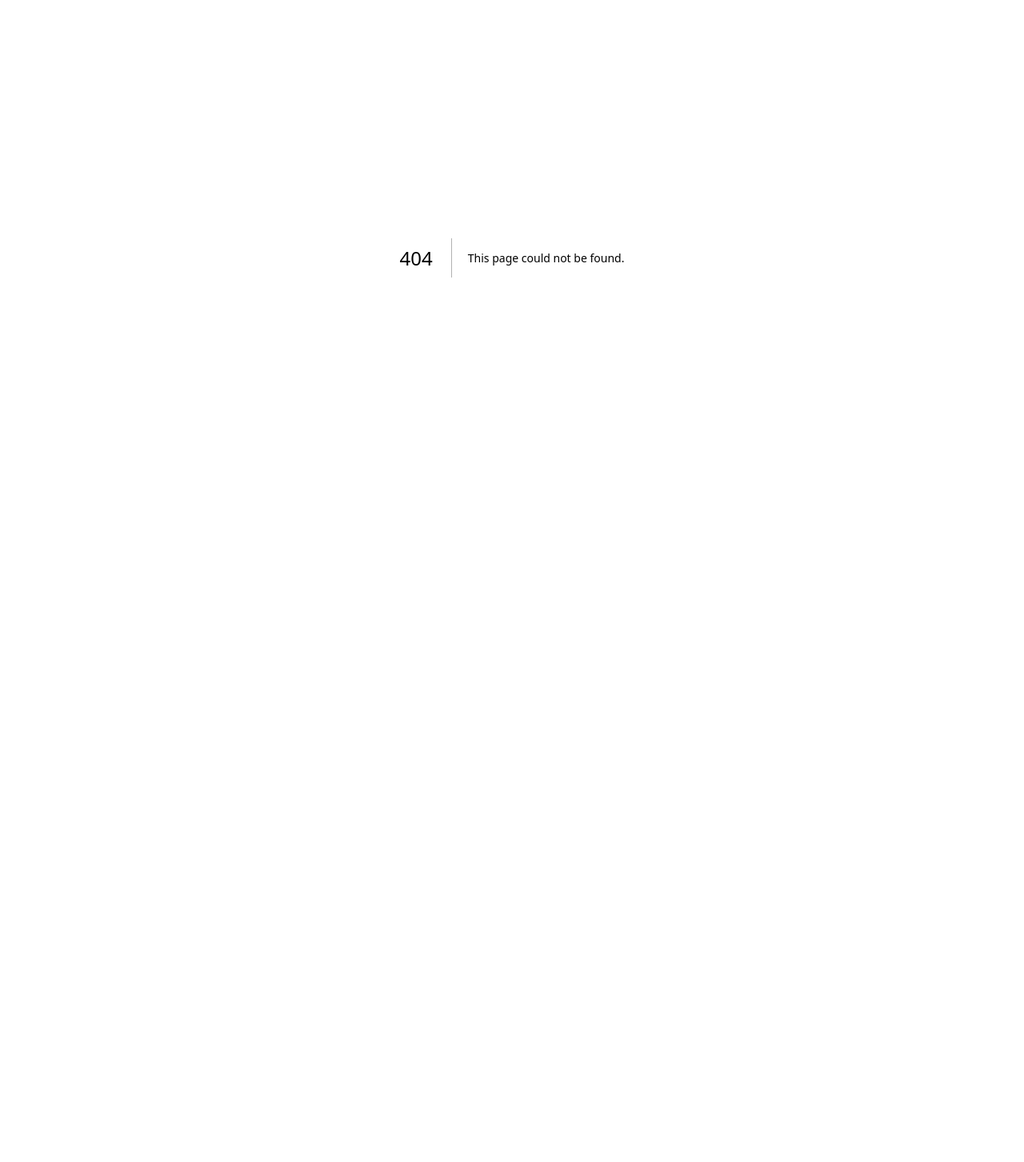
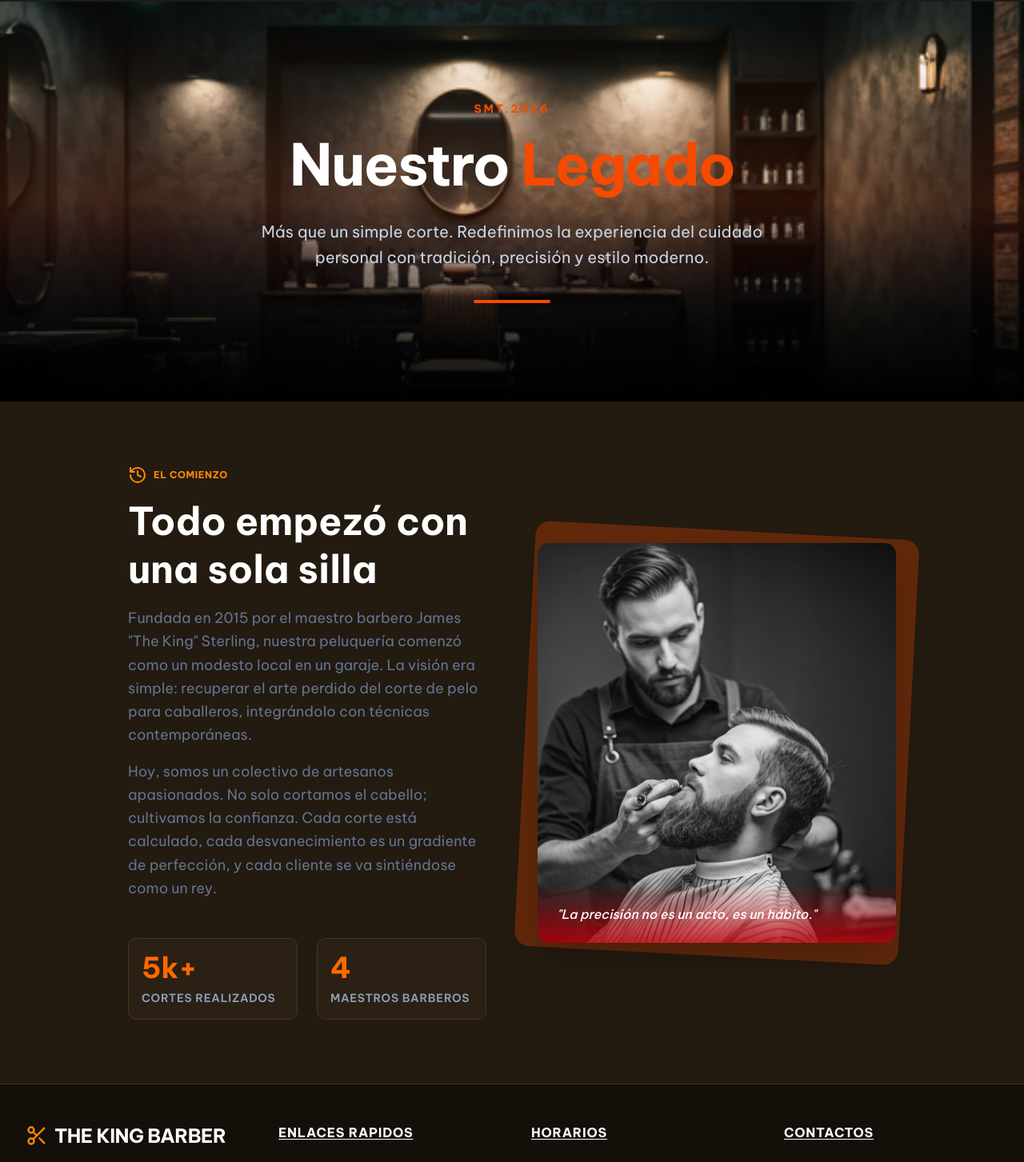
Before and after one commit to NickyRDX/The-King-Barber, a Next.js app: page /nosotros in a window 1280 px wide. Before the commit this address had no page. Shown: the part 78-1531 px from the top of the page at 80% size. Before the commit the page ends 800 px from the top, so only its background shows below. Built offline with nearby package versions, Linux system fonts and the light colour scheme.

Commit message:
empenzamos a realizar la pagina de sobre nosotros

```diff
--- a/app/(routes)/(inicio)/components/Footer/Footer.tsx
+++ b/app/(routes)/(inicio)/components/Footer/Footer.tsx
@@ -6,10 +6,10 @@ import { Facebook, Instagram, LocationEdit, PhoneCall } from 'lucide-react';
 export default function Footer() {
   return (
     <footer className="bg-[#150f09] border-t border-[#493622] py-12">
-      <section className="max-w-7xl mx-auto px-4 sm:px-6 lg:px-8">
+      <section className="max-w-7xl mx-auto px-2 sm:px-6 lg:px-8">
         <div className="grid grid-cols-1 md:grid-cols-4 gap-12 mb-12">
           <div className="col-span-1 md:col-span-1">
-            <div className="flex items-center-safe gap-2 mb-6">
+            <div className="flex items-center-safe mb-6">
               <Logo />
             </div>
             <p className="text-slate-500 text-sm leading-relaxed">
--- a/app/(routes)/(inicio)/components/Logo/Logo.tsx
+++ b/app/(routes)/(inicio)/components/Logo/Logo.tsx
@@ -5,7 +5,7 @@ export default function Logo() {
   return (
     <Link href={`/`} className='flex gap-x-2 items-center'>
       <Scissors className='text-orange-400' size={28} />
-      <h1 className='uppercase font-bold text-2xl whitespace-nowrap tracking-tight text-white'>the king barber</h1>
+      <h1 className='uppercase font-bold text-2xl text-wrap tracking-tight text-white'>the king barber</h1>
     </Link>
   )
 }
--- /dev/null
+++ b/app/(routes)/contacto/page.tsx
@@ -0,0 +1,12 @@
+import React from "react";
+import Navegacion from "../(inicio)/components/Navegacion/Navegacion";
+import Footer from "../(inicio)/components/Footer/Footer";
+
+export default function ContactoPage() {
+  return (
+    <>
+      <Navegacion />
+      <Footer/>
+    </>
+  );
+}
--- /dev/null
+++ b/app/(routes)/nosotros/page.tsx
@@ -0,0 +1,126 @@
+"use client";
+import Navegacion from "../(inicio)/components/Navegacion/Navegacion";
+import Footer from "../(inicio)/components/Footer/Footer";
+import { History } from "lucide-react";
+import { useEffect, useState } from "react";
+import barberoEnAccion from "@/public/images/previewAction.png";
+import Image from "next/image";
+export default function NosotrosPage() {
+  const [realizados, setRealizados] = useState<number>(0);
+  const [barber, setBarber] = useState<number>(0);
+
+  useEffect(() => {
+    const intervalo = setInterval(() => {
+      setRealizados((prev) => {
+        // "prev" es el valor más actual del contador "realizados" justo cuando el intervalo corre.
+        // Si todavía es menor que 10, sube en 1. Si ya es 10, se queda igual.
+        if (prev < 10) {
+          return prev + 1;
+        }
+        return prev;
+      });
+    }, 1000);
+    // Limpia el intervalo al desmontar el componente
+    return () => clearInterval(intervalo);
+  }, []);
+  useEffect(() => {
+    const intervalo2 = setInterval(() => {
+      setBarber((prev2) => {
+        if (prev2 < 8) {
+          return prev2 + 1;
+        }
+        return prev2;
+      });
+    }, 1200);
+    return () => clearInterval(intervalo2);
+  }, []);
+  return (
+    <>
+      <Navegacion />
+      <main className="grow">
+        <section className="relative h-[500px] flex items-center-safe justify-center-safe py-20 px-4">
+          <div
+            className="absolute inset-0 bg-cover bg-center z-0"
+            style={{ backgroundImage: "url('/images/heroImagen2.png')" }}
+          />
+          <div className="absolute inset-0 bg-linear-to-t from-black via-orange-700/20 to-transparent z-10" />
+          <div className="relative z-20 flex flex-col items-center-safe text-center gap-6 max-w-3xl mx-auto animate-fade-in-up">
+            <span className="text-pretty text-primary font-bold tracking-[0.2em] uppercase text-sm">
+              SMT.2026
+            </span>
+            <h2 className="text-5xl md:text-7xl font-black tracking-tight text-white mb-2">
+              Nuestro <span className="text-primary">Legado</span>
+            </h2>
+            <p className="text-lg md:text-xl text-slate-300 font-light leading-relaxed max-w-2xl">
+              Más que un simple corte. Redefinimos la experiencia del cuidado
+              personal con tradición, precisión y estilo moderno.
+            </p>
+            <div className="w-24 h-1 bg-primary rounded-full mt-3" />
+          </div>
+        </section>
+        <section className="py-20 px-6 md:px-16 lg:px-40">
+          <div className="max-w-6xl mx-auto grid grid-cols-1 lg:grid-cols-2 gap-16 items-center-safe">
+            <div className="flex flex-col gap-8 order-2 lg:order-1">
+              <div className="flex flex-col gap-4">
+                <div className="flex items-center gap-2 text-orange-400 font-bold uppercase tracking-wider text-xs">
+                  <History />
+                  <span>El comienzo</span>
+                </div>
+                <h2 className="text-4xl md:text-5xl font-bold leading-tight text-white">
+                  Todo empezó con una sola silla
+                </h2>
+                <p className="text-slate-500 text-lg leading-relaxed">
+                  Fundada en 2015 por el maestro barbero James "The King"
+                  Sterling, nuestra peluquería comenzó como un modesto local en
+                  un garaje. La visión era simple: recuperar el arte perdido del
+                  corte de pelo para caballeros, integrándolo con técnicas
+                  contemporáneas.
+                </p>
+                <p className="text-slate-500 text-lg leading-relaxed">
+                  Hoy, somos un colectivo de artesanos apasionados. No solo
+                  cortamos el cabello; cultivamos la confianza. Cada corte está
+                  calculado, cada desvanecimiento es un gradiente de perfección,
+                  y cada cliente se va sintiéndose como un rey.
+                </p>
+              </div>
+              <div className="grid grid-cols-2 gap-6 mt-4">
+                <div className="flex flex-col gap-2 p-4 rounded-lg bg-[#342618]/50 border border-[#493622]">
+                  <span className="text-4xl font-black text-orange-500">
+                    {realizados}k+
+                  </span>
+                  <span className="text-sm text-slate-400 uppercase tracking-wider font-semibold">
+                    Cortes Realizados
+                  </span>
+                </div>
+                <div className="flex flex-col gap-2 p-4 rounded-lg bg-[#342618]/50 border border-[#493622]">
+                  <span className="text-4xl font-black text-orange-500">
+                    {barber}
+                  </span>
+                  <span className="text-sm text-slate-400 uppercase tracking-wider font-semibold">
+                    Maestros Barberos
+                  </span>
+                </div>
+              </div>
+            </div>
+            <div className="order-1 lg:order-2 group relative">
+              <div className="absolute -inset-4 bg-primary/30 rounded-2xl rotate-3 group-hover:rotate-6 transition-transform duration-500" />
+              <div className="relative h-[500px] w-full rounded-xl overflow-hidden shadow-2xl">
+                <Image
+                  src={barberoEnAccion}
+                  alt="Barbero en acción"
+                  className="w-full h-full object-cover grayscale group-hover:grayscale-0 transition-all duration-700"
+                />
+                <div className="absolute bottom-0 left-0 right-0 bg-linear-to-t from-red-700/80 to-transparent p-6">
+                  <p className="text-white font-medium italic">
+                    "La precisión no es un acto, es un hábito."
+                  </p>
+                </div>
+              </div>
+            </div>
+          </div>
+        </section>
+      </main>
+      <Footer />
+    </>
+  );
+}
--- /dev/null
+++ b/app/(routes)/servicios/page.tsx
@@ -0,0 +1,10 @@
+import React from 'react'
+import Navegacion from '../(inicio)/components/Navegacion/Navegacion'
+
+export default function ServiciosPage() {
+  return (
+    <div>
+      <Navegacion/>
+    </div>
+  )
+}
--- a/app/globals.css
+++ b/app/globals.css
@@ -121,4 +121,5 @@ html, body{
   scroll-behavior: smooth;
   font-family: var(--font-vietnam-pro);
   min-height: 100dvh;
+  overflow-x: hidden;
 }
```
Also changed, not shown: app/(routes)/(inicio)/components/Navegacion/Nav.data.ts (+9 -9 lines), app/(routes)/(inicio)/components/Sidebar/Sidebar.data.ts (+13 -13 lines), public/images/heroImagen2.png (added), public/images/previewAction.png (added).
